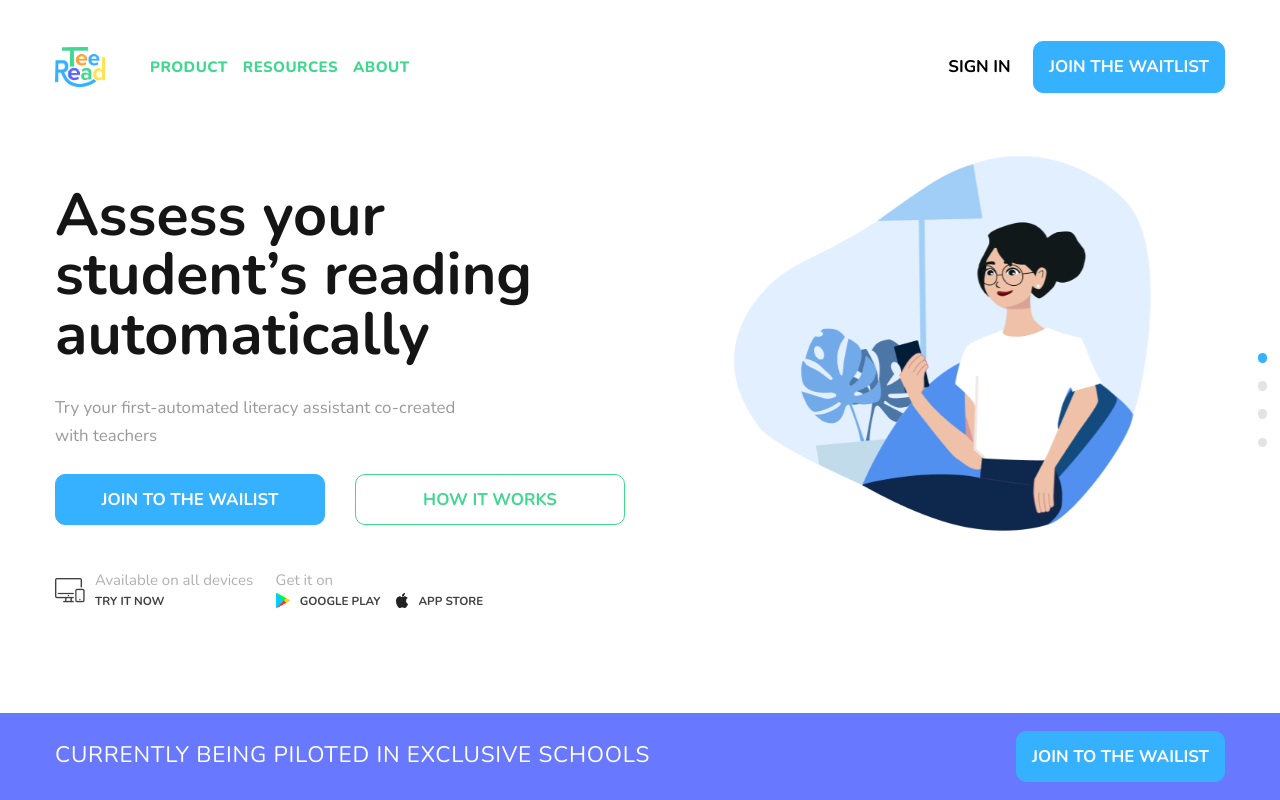
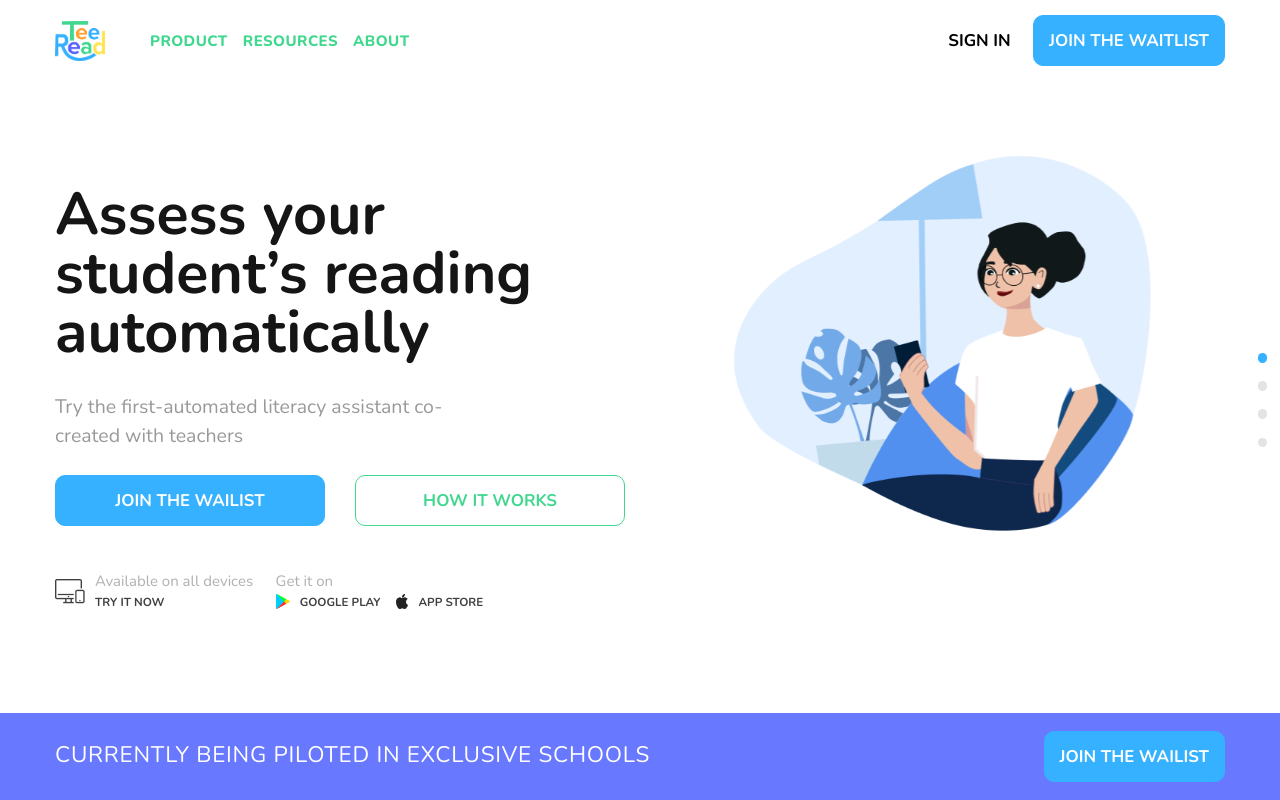
Before and after one commit to sofialancuba/teeread-website, a plain HTML site: page index.html in a window 1280 px wide. Drawn offline with nearby package versions, Linux system fonts and the light colour scheme.

Commit message:
fix index

```diff
--- a/css/style.css
+++ b/css/style.css
@@ -785,8 +785,8 @@ label.error {
 
 @media (min-width: 768px) {
   .header {
-    padding-top: 2.75rem;
-    padding-bottom: 2.75rem;
+    padding-top: 1rem;
+    padding-bottom: 1rem;
   }
 }
 
@@ -1338,8 +1338,8 @@ label.error {
 
 .slide-descr {
   color: #999999;
-  font-size: 1.125rem;
-  line-height: 1.66666667;
+  font-size: 1.3rem;
+  line-height: 1.5;
 }
 
 .slide-descr-testimonials {
@@ -1717,7 +1717,7 @@ label.error {
 
 .slide-personal-services .slide-title-info {
   margin-top: 1.25rem;
-  margin-bottom: 8.33333333vmin;
+  margin-bottom: 3.333333vmin;
 }
 
 .service-list {
--- a/index.html
+++ b/index.html
@@ -134,10 +134,10 @@
                   <div class="col-12 col-md-8 col-lg-6 z-index-1">
                     <h1 class="slide-title animate-element delay4 fadeInDown">Assess your student’s reading automatically</h1>
                     <div class="animate-element delay6 fadeInUp">
-                      <div class="slide-descr slide-descr-intro">Try your first-automated literacy assistant co-created with teachers</div>
+                      <div class="slide-descr slide-descr-intro">Try the first-automated literacy assistant co-created with teachers</div>
                       <div class="slide-btn row">
                         <div class="col-12 col-md-6 btn-intro">
-                          <button class="btn btn-primary width-btn" data-toggle="modal" data-target="#send-request">Join to the wailist</button>
+                          <button class="btn btn-primary width-btn" data-toggle="modal" data-target="#send-request">Join the wailist</button>
                         </div>
                         <div class="col-12 col-md-6 btn-intro">
                           <a href="howItWorks.html" class="d-contents">
@@ -181,7 +181,7 @@
                   <div class="row">
                     <div class="col-12 d-flex align-items-center justify-content-between">
                       <h3 class="section-bar-title animate-element delay6 fadeInUp mb-0">Currently being piloted in exclusive schools</h3>
-                      <button class="btn btn-primary animate-element delay8 fadeInUp d-none d-md-block d-lg-block d-xl-block" data-toggle="modal" data-target="#send-request">Join to the wailist</button>
+                      <button class="btn btn-primary animate-element delay8 fadeInUp d-none d-md-block d-lg-block d-xl-block" data-toggle="modal" data-target="#send-request">Join the wailist</button>
                     </div>
                   </div>
                 </div>
@@ -284,14 +284,14 @@
               <div class="slide-bg animate-element delay5 fadeInLeft">
                 <img src="img/teacher.png" alt="" class="slide-photo slide-teacher">
               </div>
-              <div class="container container-teacher" style="margin-bottom: 200px; margin-top: 58px;">
+              <div class="container container-teacher" style="margin-bottom: 200px; margin-top: 100px;">
                 <div class="row">
                   <div class="col-md-6">
                   </div>
                   <div class="col-md-5 d-flex align-items-center">
                     <div>
                       <h3 class="slide-title-info animate-element delay5 fadeInDown">Co-created with and for teachers</h3>
-                      <div class="service-item-descr slide-descr font-size-item-descr animate-element delay5 fadeInUp">You are already doing the most important work there is – teaching our kiddos how to read. We want to be a real helper, not another platform that drains your time. That’s why TeeRead was designed to be so easy to use that your kiddos could probably put it together for you. </div>
+                      <div class="service-item-descr slide-descr font-size-item-descr animate-element delay5 fadeInUp">We want to be a real helper, not another platform that drains your time. That’s why TeeRead was designed with teachers to be useful in real classrooms. </div>
                       <div class="service-item-more animate-element delay7 fadeInUp"><a href="#" class="btn btn-sm btn-circle btn-success">see how</a></div>
                     </div>
                   </div>
@@ -303,11 +303,11 @@
                 <div class="row">
                   <div class="col-12 d-flex align-items-center justify-content-between">
                     <h3 class="section-bar-title animate-element delay6 fadeInUp mb-0">Currently being piloted in exclusive schools</h3>
-                    <button class="btn btn-primary animate-element delay8 fadeInUp d-none d-md-block d-lg-block d-xl-block" data-toggle="modal" data-target="#send-request">Join to the wailist</button>
+                    <button class="btn btn-primary animate-element delay8 fadeInUp d-none d-md-block d-lg-block d-xl-block" data-toggle="modal" data-target="#send-request">Join the wailist</button>
                   </div>
                   <div class="col-12 d-none show-btn-wailist mt-4">
                     <div class="d-flex justify-content-center">
-                      <button class="btn btn-primary animate-element delay8 fadeInUp" data-toggle="modal" data-target="#send-request">Join to the wailist</button>
+                      <button class="btn btn-primary animate-element delay8 fadeInUp" data-toggle="modal" data-target="#send-request">Join the wailist</button>
                     </div>
                   </div>
                 </div>
@@ -518,7 +518,7 @@
       <div class="modal-dialog modal-dialog-centered" role="document">
         <div class="modal-content">
           <div class="modal-header">
-            <h2 class="modal-title">Join to the waitlist</h2>
+            <h2 class="modal-title">Join the waitlist</h2>
             <button type="button" class="close" data-dismiss="modal" aria-label="Close">
               <i class="lni lni-close"></i>
             </button>
```
